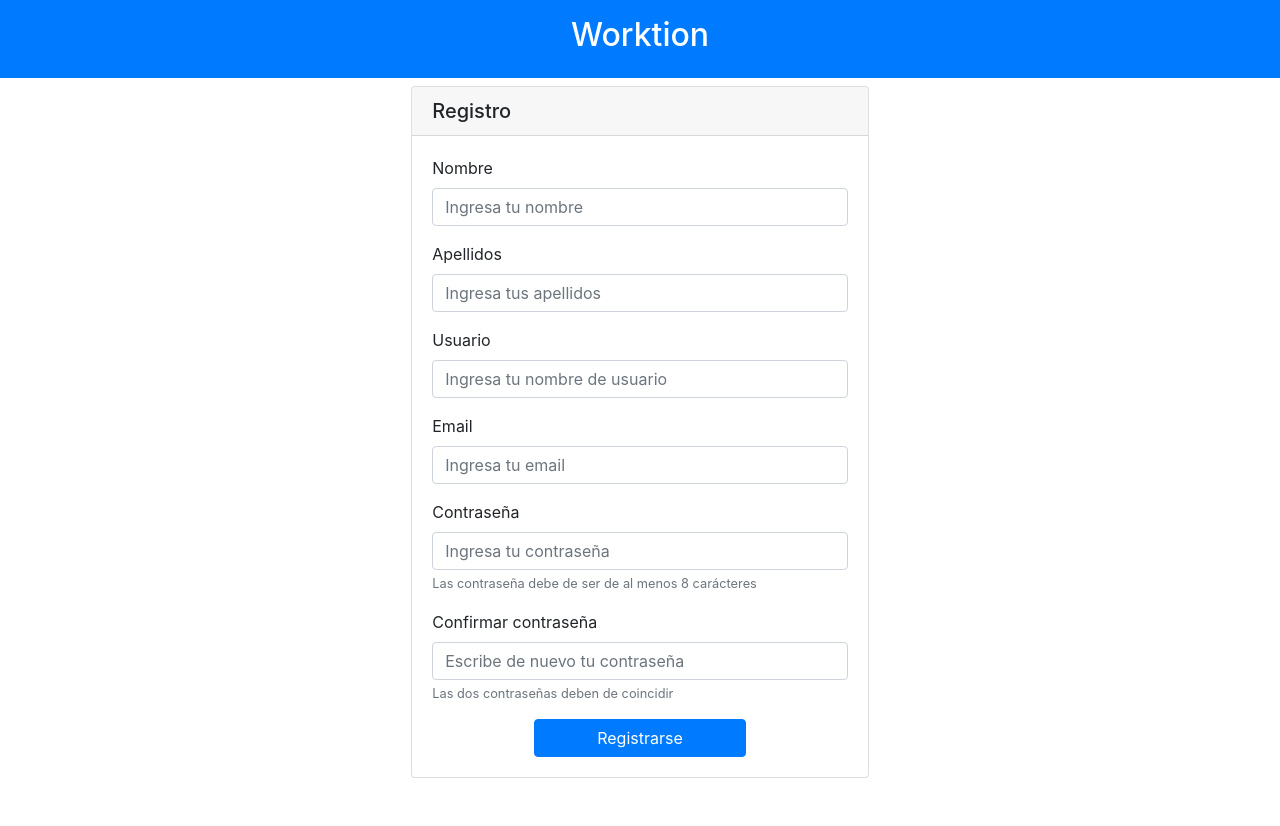
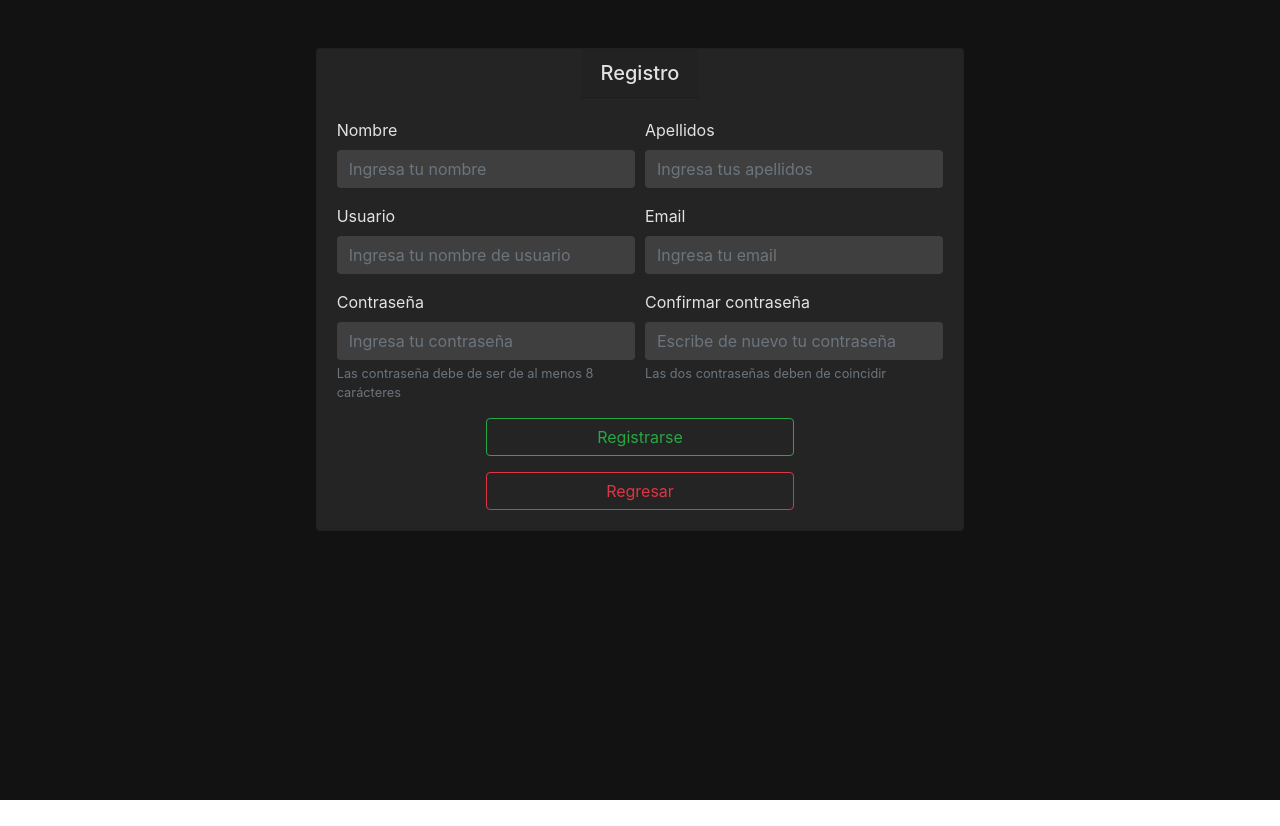
Before and after one commit to Worktion/worktion-app-web, a React app: page /register in a window 1280 px wide. After the commit the page ends 800 px from the top, so only its background shows below. Built offline with nearby package versions, Linux system fonts and the light colour scheme.

Commit message:
update style registration page and home page

```diff
--- a/src/Pages/RegisterPage/RegisterPage.jsx
+++ b/src/Pages/RegisterPage/RegisterPage.jsx
@@ -1,5 +1,5 @@
 import React from 'react';
-import { Form, Button, Card, Container, Navbar } from 'react-bootstrap';
+import { Form, Button, Card, Container, Navbar, Col } from 'react-bootstrap';
 import CustomAlert from "../../components/Alert/CustomAlert";
 import { useUser } from '../../context/user-context';
 import { useState } from "react";
@@ -11,12 +11,12 @@ const sleep = ms => new Promise(resolve => setTimeout(resolve, ms));
 
 const RegisterPage = () => {
   const history = useHistory();
-  const {signup, login} = useUser()
-  const { register, handleSubmit, getValues , errors } = useForm();
+  const { signup, login } = useUser()
+  const { register, handleSubmit, getValues, errors } = useForm();
 
   const [alert, setAlert] = useState({
-    message:'',
-    type:'',
+    message: '',
+    type: '',
   });
 
   const showAlert = (message, type) => {
@@ -31,93 +31,101 @@ const RegisterPage = () => {
     setAlert(null);
   };
 
-  const handleSignupClick = async (data) =>{
-    try{
+  const handleSignupClick = async (data) => {
+    try {
       await signup(data);
-      showAlert('Te has registrado exitosamente, ahora inicia sesión :)',"success");
+      showAlert('Te has registrado exitosamente, ahora inicia sesión :)', "success");
       await sleep(2000);
       history.push("/login");
-    } catch(error){
+    } catch (error) {
       console.log(String(error));
-      if(error.data.email){
-        showAlert('El email ya ha sido registrado',"danger");
+      if (error.data.email) {
+        showAlert('El email ya ha sido registrado', "danger");
       }
-      if(error.data.username){
-        showAlert('El nombre de usuario ya existe',"danger");
+      if (error.data.username) {
+        showAlert('El nombre de usuario ya existe', "danger");
       }
     }
   };
 
 
   return (
-    <div>
-      <Navbar expand="lg" variant="dark justify-content-center" bg="primary">
-        <Navbar.Text className="h2 text-white" href="#">
-          Worktion
-        </Navbar.Text>
-      </Navbar>
+    <div className='vh-100 w-100 bg-black-background'>
       <CustomAlert
         variant={alert.type}
         content={alert.message}
         closeError={closeError}
       ></CustomAlert>
-      <Container className='d-flex justify-content-center w-50 mt-2 mb-5'>
-        <Card className='w-75'>
-          <Card.Header as='h5'>Registro</Card.Header>
-          <Card.Body >
+      <Container className='d-flex justify-content-center'>
+        <Card className='mt-5 d-inline-flex align-items-center bg-primary-surface-3dp '>
+          <Card.Header as='h5' className="text-primary-white">Registro</Card.Header>
+          <Card.Body className=''>
             <Form onSubmit={handleSubmit(handleSignupClick)}>
+              <Form.Row>
+                <Col>
                   <Form.Group controlId='first_name' >
-              <Form.Label>Nombre</Form.Label>
+                    <Form.Label className="text-primary-white">Nombre</Form.Label>
                     <Form.Control
+                      className="bg-primary-surface-8dp text-primary-white border-0"
                       name='first_name'
                       type='text'
                       placeholder='Ingresa tu nombre'
                       ref={register({
                         required: "Este campo es requerido",
-                  maxLength:{
-                    value:40,
-                    message:"Solo se permiten 40 carácteres"
+                        maxLength: {
+                          value: 40,
+                          message: "Solo se permiten 40 carácteres"
                         }
                       })}
                     />
                     {errors.first_name && <span className='text-danger'>{errors.first_name.message}</span>}
                   </Form.Group>
-
+                </Col>
+                <Col>
                   <Form.Group controlId='last_name'>
-              <Form.Label>Apellidos</Form.Label>
+                    <Form.Label className="text-primary-white">Apellidos</Form.Label>
                     <Form.Control
+                      className="bg-primary-surface-8dp text-primary-white border-0"
                       name='last_name'
                       type='text'
                       placeholder='Ingresa tus apellidos'
                       ref={register({
                         required: "Este campo es requerido",
-                  maxLength:{
-                    value:40,
-                    message:"Solo se permiten 40 carácteres"
+                        maxLength: {
+                          value: 40,
+                          message: "Solo se permiten 40 carácteres"
                         }
                       })}
                     />
                     {errors.last_name && <span className='text-danger'>{errors.last_name.message}</span>}
                   </Form.Group>
+                </Col>
+              </Form.Row>
+              <Form.Row>
+                <Col>
                   <Form.Group controlId='username'>
-              <Form.Label>Usuario</Form.Label>
+                    <Form.Label className="text-primary-white">Usuario</Form.Label>
                     <Form.Control
+                      className="bg-primary-surface-8dp text-primary-white border-0"
                       name='username'
                       type='text'
                       placeholder='Ingresa tu nombre de usuario'
                       ref={register({
                         required: "Este campo es requerido",
-                  maxLength:{
-                    value:40,
-                    message:"Solo se permiten 40 carácteres"
+                        maxLength: {
+                          value: 40,
+                          message: "Solo se permiten 40 carácteres"
                         }
                       })}
                     />
                     {errors.username && <span className='text-danger'>{errors.username.message}</span>}
                   </Form.Group>
+                </Col>
+                <Col>
                   <Form.Group controlId='email'>
-              <Form.Label>Email</Form.Label>
+                    <Form.Label className="text-primary-white">Email</Form.Label>
                     <Form.Control
+                      className="bg-primary-surface-8dp text-primary-white border-0"
                       name='email'
                       type='email'
                       placeholder='Ingresa tu email'
@@ -131,17 +139,22 @@ const RegisterPage = () => {
                     />
                     {errors.email && <span className='text-danger'>{errors.email.message}</span>}
                   </Form.Group>
+                </Col>
+              </Form.Row>
+              <Form.Row>
+                <Col>
                   <Form.Group controlId='password'>
-              <Form.Label>Contraseña</Form.Label>
+                    <Form.Label className="text-primary-white">Contraseña</Form.Label>
                     <Form.Control
+                      className="bg-primary-surface-8dp text-primary-white border-0"
                       name='password'
                       type='password'
                       placeholder='Ingresa tu contraseña'
                       ref={register({
                         required: "Este campo es requerido",
-                  minLength:{
-                    value:8,
-                    message:"La contraseña debe contener mínimo 8 carácteres"
+                        minLength: {
+                          value: 8,
+                          message: "La contraseña debe contener mínimo 8 carácteres"
                         }
                       })}
                     />
@@ -150,9 +163,13 @@ const RegisterPage = () => {
                   </Form.Text>
                     {errors.password && <span className='text-danger'>{errors.password.message}</span>}
                   </Form.Group>
+
+                </Col>
+                <Col>
                   <Form.Group controlId='confirm_password'>
-              <Form.Label>Confirmar contraseña</Form.Label>
+                    <Form.Label className="text-primary-white">Confirmar contraseña</Form.Label>
                     <Form.Control
+                      className="bg-primary-surface-8dp text-primary-white border-0"
                       name='confirm_password'
                       type='password'
                       placeholder='Escribe de nuevo tu contraseña'
@@ -166,11 +183,21 @@ const RegisterPage = () => {
                   </Form.Text>
                     {errors.confirm_password && <span className='text-danger'>{errors.confirm_password.message}</span>}
                   </Form.Group>
+
+                </Col>
+              </Form.Row>
               <Form.Row className='d-flex justify-content-center'>
                 <Button className='w-50'
-                variant='primary'
+                  variant="outline-success"
                   type='submit'>
                   Registrarse
+              </Button>
+              </Form.Row>
+              <Form.Row className='d-flex justify-content-center'>
+                <Button className='w-50 mt-3'
+                  variant="outline-danger"
+                  type='submit'>
+                  Regresar
               </Button>
               </Form.Row>
             </Form>
--- a/src/components/LogoWorktion/LogoWorktion.jsx
+++ b/src/components/LogoWorktion/LogoWorktion.jsx
@@ -1,5 +1,5 @@
 import React from "react";
-import logoWorktion from "../../images/logoWorktion.png";
+import logoWorktion from "../../images/LogoWorktion.png";
 import styled from "styled-components";
 
 const LogoImg = styled.img`
--- a/src/components/Main/Main.jsx
+++ b/src/components/Main/Main.jsx
@@ -3,7 +3,7 @@ import styled from "styled-components";
 
 const Container = styled.div`
   height: 100vh;
-  margin-left: 16rem;
+  margin-left: 14rem;
   position: relative;
   padding: 0 2rem;
   background-color: #121212;
--- a/src/components/Sidebar/Menu/Profile.jsx
+++ b/src/components/Sidebar/Menu/Profile.jsx
@@ -17,13 +17,14 @@ const ProfileName = styled.h1`
   font-size: 1rem;
   font-weight: 300;
   color: #fff;
-  opacity: 90%;
+  opacity: 87%;
   text-align: center;
 `;
 
 const UserConfiIcon = styled(FaCog)`
-  position: absolute;
-  margin-right: 10rem;
+  position: relative;
+  left: 2rem;
+  top: -1rem;
   color: #fff;
   opacity: 87%;
 
--- a/src/components/Sidebar/Sidebar.jsx
+++ b/src/components/Sidebar/Sidebar.jsx
@@ -6,12 +6,12 @@ import LogoWorktion from "../../components/LogoWorktion/LogoWorktion";
 
 const Container = styled.div`
   background-color: #121212;
-  opacity: 89%;
+  opacity: 95%;
   position: fixed;
   left: 0;
   top: 0;
   bottom: 0;
-  width: 16rem;
+  width: 14rem;
   display: flex;
   flex-direction: column;
   align-items: center;
--- a/src/custom.scss
+++ b/src/custom.scss
@@ -1,5 +1,7 @@
 $theme-colors: (
   "primary-black": rgb(26, 26, 26, 0.81),
+  "primary-surface-3dp": rgb(255,255,255, 0.08),
+  "primary-surface-8dp": rgb(255,255,255, 0.12),
   "primary-white": rgb(255, 255, 255, 0.87),
   "white-with-opacity":  rgb(255, 255, 255, 0.11),
   "black-background": #121212,
```
Also changed, not shown: src/Pages/LoginPage/LoginPage.jsx (+4 -4 lines), 1 other file (tests, documents, lock files or other folders). Lines whose indentation alone changed are shown as unchanged.
